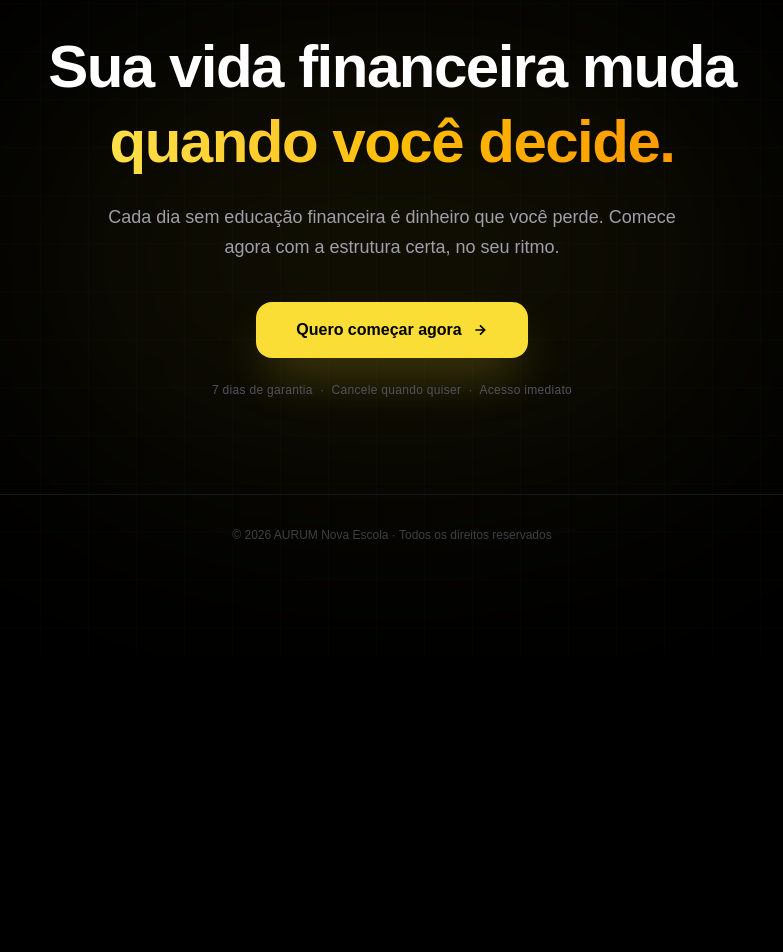
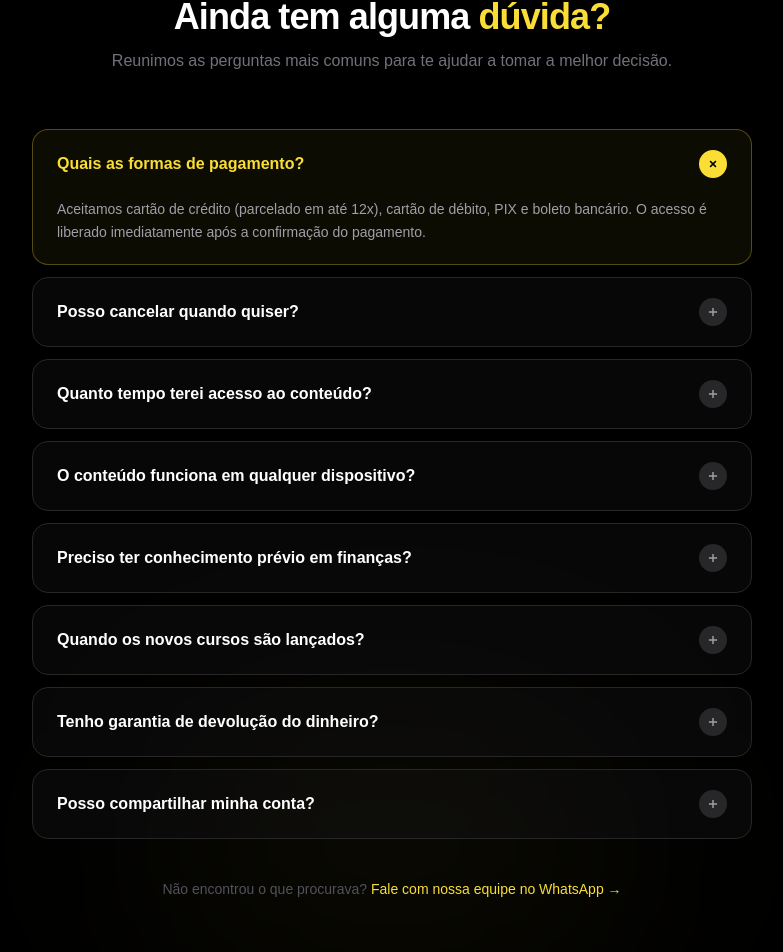
Before and after one commit to gustavo-gomess/AURUM, a Next.js app in the folder aurum-plataforma/: page / in a window 1280 px wide. Shown: the part 8594-9546 px from the top of the page, without its empty margins (248-1031 px from the left). Before the commit the page ends 9249 px from the top, so only its background shows below. Built offline with nearby package versions, Linux system fonts and the light colour scheme.

Commit message:
feat: add FAQ component and integrate it into the home page; implement back button in login page

```diff
--- a/aurum-plataforma/src/app/login/page.tsx
+++ b/aurum-plataforma/src/app/login/page.tsx
@@ -53,6 +53,19 @@ export default function LoginPage() {
 
   return (
     <div className="min-h-screen bg-black text-white flex items-center justify-center">
+      {/* Botão voltar */}
+      <button
+        onClick={() => router.push('/')}
+        className="group fixed top-6 left-6 inline-flex items-center gap-2 text-sm text-zinc-500 hover:text-white transition-colors duration-200"
+      >
+        <span className="w-8 h-8 rounded-full border border-zinc-800 bg-zinc-900/80 group-hover:border-zinc-600 group-hover:bg-zinc-800 flex items-center justify-center transition-all duration-200">
+          <svg className="w-3.5 h-3.5 transition-transform duration-200 group-hover:-translate-x-0.5" fill="none" stroke="currentColor" strokeWidth={2.5} viewBox="0 0 24 24">
+            <path d="M19 12H5M12 5l-7 7 7 7" />
+          </svg>
+        </span>
+        Voltar
+      </button>
+
       <div className="max-w-md w-full mx-4">
         <div className="bg-gray-900 border-2 border-yellow-500 rounded-lg p-8 shadow-lg shadow-yellow-500/20">
           <div className="text-center mb-8">
--- a/aurum-plataforma/src/app/page.tsx
+++ b/aurum-plataforma/src/app/page.tsx
@@ -10,6 +10,7 @@ import Gamification from "@/components/home/Gamification"
 import Testimonials from "@/components/home/Testimonials"
 import Offer from "@/components/home/Offer"
 import Guarantee from "@/components/home/Guarantee"
+import FAQ from "@/components/home/FAQ"
 import FinalCTA from "@/components/home/FinalCTA"
 
 export default function Home() {
@@ -28,6 +29,7 @@ export default function Home() {
         <Testimonials />
         <Offer />
         <Guarantee />
+        <FAQ />
         <FinalCTA />
       </main>
     </>
--- /dev/null
+++ b/aurum-plataforma/src/components/home/FAQ.tsx
@@ -0,0 +1,132 @@
+"use client"
+
+import { useState } from "react"
+
+const faqs = [
+  {
+    question: "Quais as formas de pagamento?",
+    answer: "Aceitamos cartão de crédito (parcelado em até 12x), cartão de débito, PIX e boleto bancário. O acesso é liberado imediatamente após a confirmação do pagamento.",
+  },
+  {
+    question: "Posso cancelar quando quiser?",
+    answer: "Sim. Você pode cancelar a assinatura a qualquer momento, sem multa e sem burocracia. Após o cancelamento, seu acesso segue ativo até o fim do período pago.",
+  },
+  {
+    question: "Quanto tempo terei acesso ao conteúdo?",
+    answer: "Enquanto sua assinatura estiver ativa, o acesso é ilimitado. Você assiste quantas vezes quiser, no seu ritmo, sem prazo de validade para cada aula.",
+  },
+  {
+    question: "O conteúdo funciona em qualquer dispositivo?",
+    answer: "Sim. A plataforma AURUM funciona em computadores, tablets e celulares — basta ter acesso à internet. Não é necessário instalar nenhum aplicativo.",
+  },
+  {
+    question: "Preciso ter conhecimento prévio em finanças?",
+    answer: "Não. Os cursos foram construídos do zero ao avançado. Se você nunca investiu ou nunca organizou seu orçamento, vai entender tudo sem dificuldade.",
+  },
+  {
+    question: "Quando os novos cursos são lançados?",
+    answer: "Novos conteúdos são adicionados continuamente. Os cursos marcados como 'Em andamento' no carrossel já estão em produção e serão liberados diretamente na sua conta.",
+  },
+  {
+    question: "Tenho garantia de devolução do dinheiro?",
+    answer: "Sim. Oferecemos 7 dias de garantia incondicional. Se por qualquer motivo você não ficar satisfeito, devolvemos 100% do valor pago — sem perguntas.",
+  },
+  {
+    question: "Posso compartilhar minha conta?",
+    answer: "A assinatura é individual e intransferível. Cada aluno deve ter sua própria conta para garantir uma experiência personalizada e acesso ao progresso individual.",
+  },
+]
+
+function FAQItem({ question, answer, isOpen, onToggle }: {
+  question: string
+  answer: string
+  isOpen: boolean
+  onToggle: () => void
+}) {
+  return (
+    <div
+      className={`border rounded-2xl transition-all duration-300 overflow-hidden ${
+        isOpen
+          ? "border-yellow-500/30 bg-yellow-500/5"
+          : "border-zinc-800 bg-zinc-900/30 hover:border-zinc-700"
+      }`}
+    >
+      <button
+        onClick={onToggle}
+        className="w-full flex items-center justify-between gap-4 px-6 py-5 text-left"
+      >
+        <span className={`font-semibold text-base leading-snug transition-colors duration-200 ${isOpen ? "text-yellow-400" : "text-white"}`}>
+          {question}
+        </span>
+        <span className={`shrink-0 w-7 h-7 rounded-full flex items-center justify-center transition-all duration-300 ${
+          isOpen ? "bg-yellow-400 rotate-45" : "bg-zinc-800"
+        }`}>
+          <svg className={`w-3.5 h-3.5 transition-colors duration-200 ${isOpen ? "text-black" : "text-zinc-400"}`} fill="none" stroke="currentColor" strokeWidth={2.5} viewBox="0 0 24 24">
+            <path d="M12 5v14M5 12h14" />
+          </svg>
+        </span>
+      </button>
+
+      <div className={`transition-all duration-300 ease-in-out ${isOpen ? "max-h-48 opacity-100" : "max-h-0 opacity-0"}`}>
+        <p className="px-6 pb-5 text-zinc-400 text-sm leading-relaxed">
+          {answer}
+        </p>
+      </div>
+    </div>
+  )
+}
+
+export default function FAQ() {
+  const [openIndex, setOpenIndex] = useState<number | null>(0)
+
+  return (
+    <section className="relative bg-black py-24 overflow-hidden">
+      <div className="absolute top-0 left-1/2 -translate-x-1/2 w-1/2 h-px bg-gradient-to-r from-transparent via-zinc-800 to-transparent" />
+
+      {/* Glow sutil */}
+      <div className="absolute bottom-0 left-1/2 -translate-x-1/2 w-[500px] h-[300px] bg-yellow-500/4 blur-[100px] rounded-full pointer-events-none" />
+
+      <div className="relative z-10 max-w-3xl mx-auto px-6">
+        {/* Header */}
+        <div className="text-center mb-14">
+          <span className="inline-flex items-center gap-2 px-3 py-1 rounded-full border border-zinc-800 bg-zinc-900 text-zinc-500 text-xs font-semibold uppercase tracking-widest mb-4">
+            Dúvidas frequentes
+          </span>
+          <h2 className="text-3xl md:text-4xl font-black text-white tracking-tight">
+            Ainda tem alguma{" "}
+            <span className="text-yellow-400">dúvida?</span>
+          </h2>
+          <p className="text-zinc-500 text-base mt-3 max-w-xl mx-auto">
+            Reunimos as perguntas mais comuns para te ajudar a tomar a melhor decisão.
+          </p>
+        </div>
+
+        {/* Accordion */}
+        <div className="flex flex-col gap-3">
+          {faqs.map((faq, index) => (
+            <FAQItem
+              key={index}
+              question={faq.question}
+              answer={faq.answer}
+              isOpen={openIndex === index}
+              onToggle={() => setOpenIndex(openIndex === index ? null : index)}
+            />
+          ))}
+        </div>
+
+        {/* Rodapé */}
+        <p className="text-center text-zinc-600 text-sm mt-10">
+          Não encontrou o que procurava?{" "}
+          <a
+            href="https://api.whatsapp.com/send/?phone=55&text&type=phone_number&app_absent=0"
+            target="_blank"
+            rel="noopener noreferrer"
+            className="text-yellow-400 hover:text-yellow-300 transition-colors duration-200 font-medium"
+          >
+            Fale com nossa equipe no WhatsApp →
+          </a>
+        </p>
+      </div>
+    </section>
+  )
+}
```
